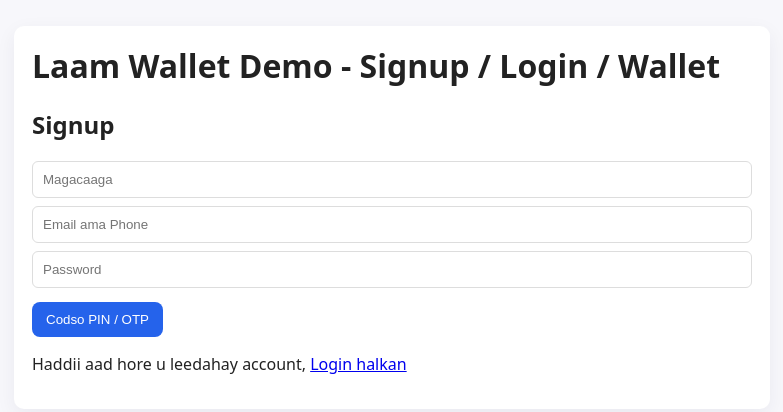
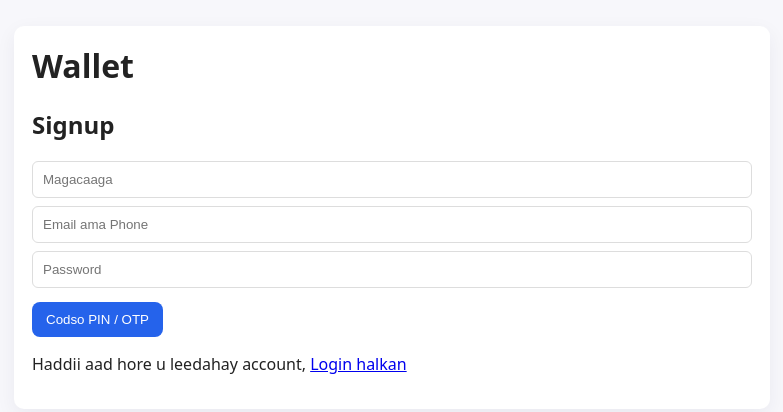
Before and after one commit to tieiiikw/E-money, a plain HTML site: page index.html in a window 1280 px wide. Shown: the whole page, without its empty margins (248-1031 px from the left). Drawn offline with Linux system fonts and the light colour scheme.

Commit message:
Update index.html

```diff
--- a/index.html
+++ b/index.html
@@ -20,7 +20,7 @@ code{background:#f3f4f6;padding:4px 6px;border-radius:6px;}
 </head>
 <body>
 <div class="container">
-  <h1>Laam Wallet Demo - Signup / Login / Wallet</h1>
+  <h1>Wallet</h1>
 
   <!-- Step 1: Signup -->
   <section id="signupSection">
```
